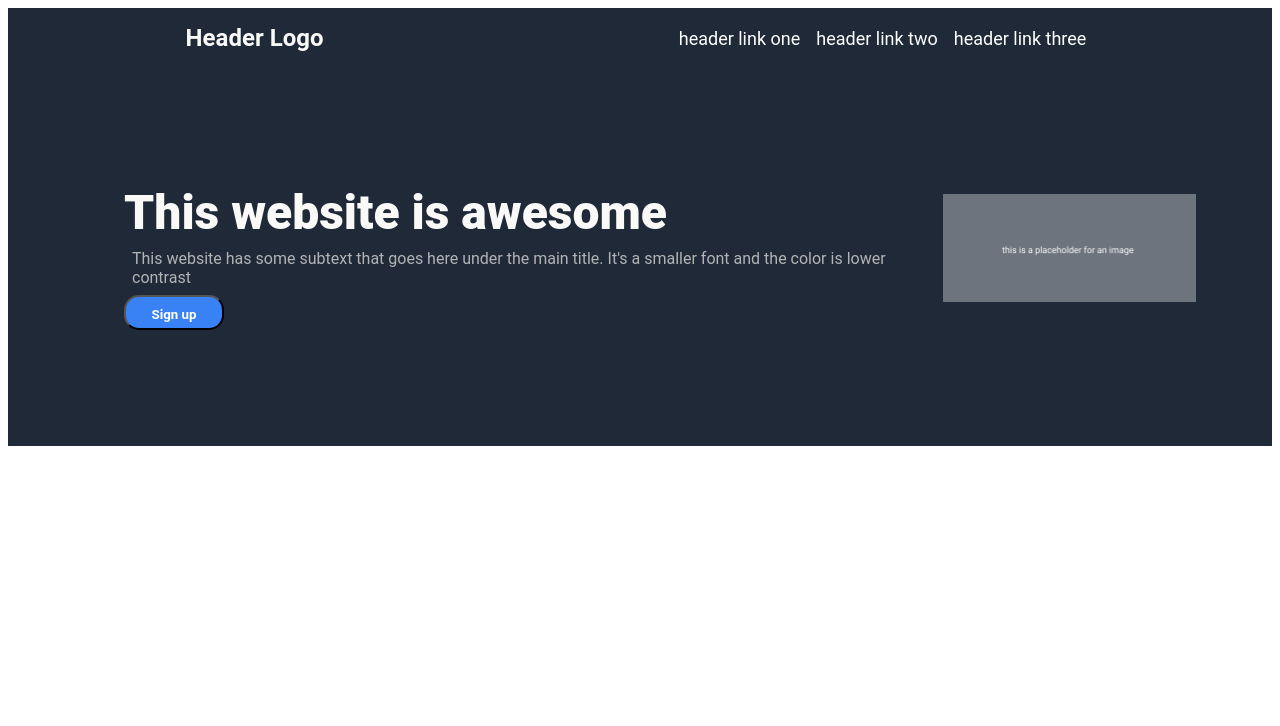
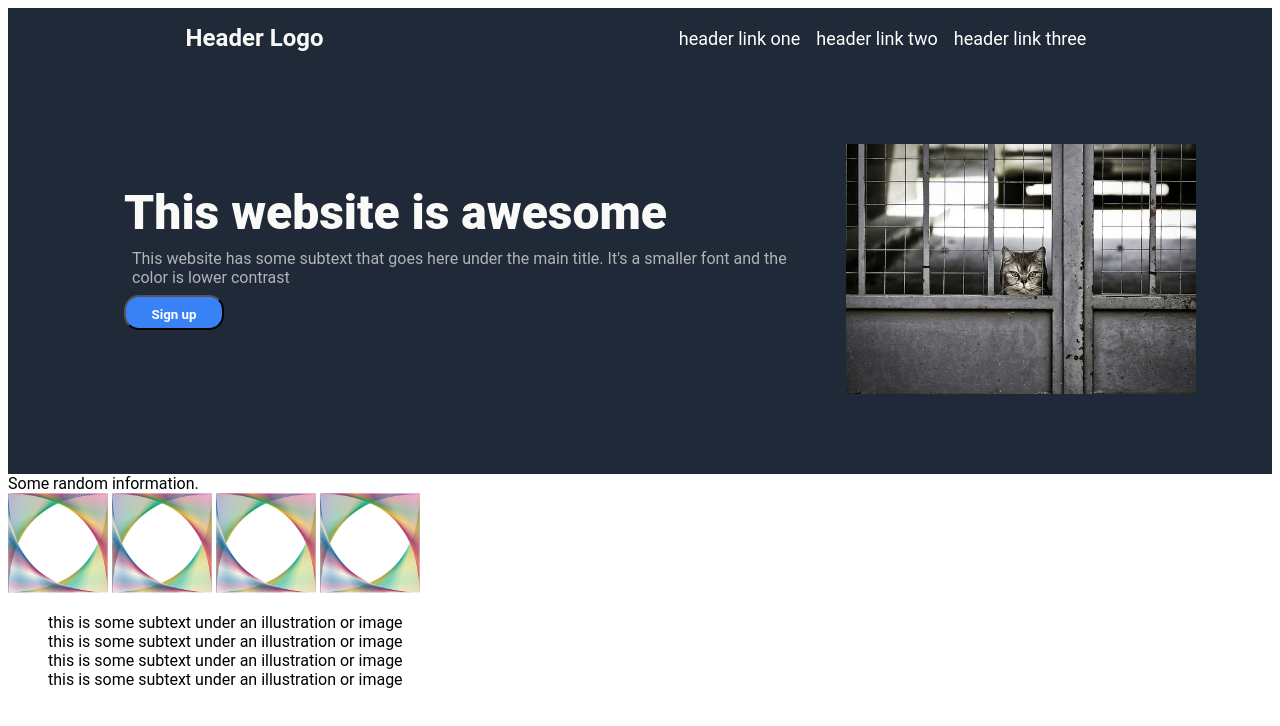
Before and after one commit to dwightmoran/foundations-landing-page, a plain HTML site: page index.html in a window 1280 px wide. Drawn offline with Linux system fonts and the light colour scheme.

Commit message:
add second block content

```diff
--- a/index.html
+++ b/index.html
@@ -33,13 +33,27 @@
         </div>
         <div class="imgcontainer">
             <div class="placeholder">
-                <img src="placeholding.png" alt="placeholder image">
+                <img src="smallercat.jpg" alt="placeholder image" width="350" height="250">
             </div>
         </div>
     </div>
     </div>
     <div class="secondblock">
-
+        <div class="secondtitle">
+            Some random information.
+        </div>
+           <div class ="squareimages">
+            <img src="squareimage.png" alt="squareimage" width="100" height="100">
+            <img src="squareimage.png" alt="squareimage" width="100" height="100">
+            <img src="squareimage.png" alt="squareimage" width="100" height="100">
+            <img src="squareimage.png" alt="squareimage" width="100" height="100">
+            </div>
+        <ul class="subtexts">
+            <li>this is some subtext under an illustration or image</li>
+            <li>this is some subtext under an illustration or image</li>
+            <li>this is some subtext under an illustration or image</li>
+            <li>this is some subtext under an illustration or image</li>
+        </ul>
     </div>
 
 </body>
--- a/style.css
+++ b/style.css
@@ -70,10 +70,7 @@ ul {
 }
 
 .placeholder {
-    display: flex;
-    max-width: 100%;
-    align-self: center;
-    margin-top: 50px;
+    width: 100%;
 }
 
 .imgcontainer {
@@ -91,5 +88,4 @@ button {
     padding: 10px;
     width: 100px;
     height: 35px;
-
 }
```
Also changed, not shown: catpig.jpg (added), smallercat.jpg (added), squareimage.png (added).
